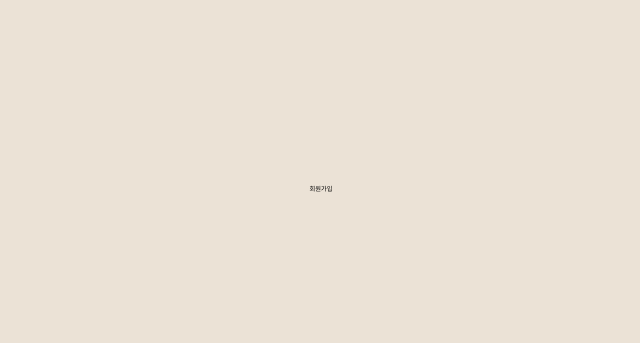
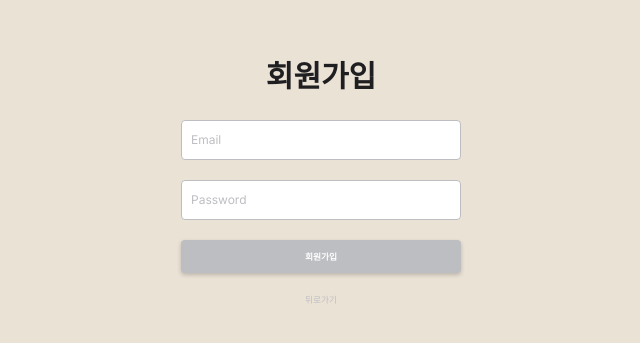
Before and after one commit to ejinn1/tOdO, a Next.js app: page /signup in a window 1280 px wide. Shown: the part 211-554 px from the top of the page, without its empty margins (319-959 px from the left). Built offline with nearby package versions, Linux system fonts and the light colour scheme; no server answers.

Commit message:
feat: 회원가입 페이지 로그인 레이아웃하고 비슷하게 완성

```diff
--- a/src/app/(public)/signup/page.tsx
+++ b/src/app/(public)/signup/page.tsx
@@ -1,5 +1,185 @@
 "use client";
 
+import { createClient } from "@/utils/supabase/client";
+import Link from "next/link";
+import { useRouter } from "next/navigation";
+import { FormEvent, useState } from "react";
+import styled from "styled-components";
+
 export default function SignUpPage() {
-  return <div>회원가입</div>;
+  const router = useRouter();
+  const supabase = createClient();
+  const [email, setEmail] = useState("");
+  const [password, setPassword] = useState("");
+  const [emailLabel, setEmailLabel] = useState("Email");
+  const [passwordLabel, setPasswordLabel] = useState("Password");
+  const [emailError, setEmailError] = useState(false);
+  const [passwordError, setPasswordError] = useState(false);
+
+  const handleSignUp = async (e: FormEvent) => {
+    e.preventDefault();
+    setEmailError(false);
+    setPasswordError(false);
+
+    if (!email.match(/^[a-zA-Z0-9._%+-]+@[a-zA-Z0-9.-]+\.[a-zA-Z]{2,}$/)) {
+      setEmailError(true);
+      return;
+    }
+
+    if (!password.match(/^(?=.*[!@#$%^&*])(?=.*[0-9])(?=.*[a-zA-Z]).{8,}$/)) {
+      setPasswordError(true);
+      return;
+    }
+
+    const { error } = await supabase.auth.signUp({
+      email,
+      password,
+    });
+
+    if (error) {
+      alert("Sign up failed: " + error.message);
+    } else {
+      router.push("/");
+    }
+  };
+
+  return (
+    <Container>
+      <H1>회원가입</H1>
+      <Form onSubmit={handleSignUp}>
+        <InputContainer>
+          <Input
+            type="text"
+            value={email}
+            onChange={(e) => setEmail(e.target.value)}
+            placeholder=" "
+            onFocus={() => {
+              setEmailLabel("아이디");
+              setEmailError(false);
+            }}
+            onBlur={() => email === "" && setEmailLabel("Email")}
+            $isValid={emailError}
+          />
+          <InputLabel>{emailLabel}</InputLabel>
+        </InputContainer>
+        <InputContainer>
+          <Input
+            type="password"
+            value={password}
+            onChange={(e) => setPassword(e.target.value)}
+            placeholder=" "
+            onFocus={() => {
+              setPasswordLabel("비밀번호");
+              setPasswordError(false);
+            }}
+            onBlur={() => password === "" && setPasswordLabel("Password")}
+            $isValid={passwordError}
+          />
+          <InputLabel>{passwordLabel}</InputLabel>
+        </InputContainer>
+        <Button type="submit" $isEmpty={email === "" || password === ""}>
+          회원가입
+        </Button>
+      </Form>
+      <Link href={"/login"}>
+        <SignupWrapper>
+          <SignUpLink>뒤로가기</SignUpLink>
+        </SignupWrapper>
+      </Link>
+    </Container>
+  );
 }
+
+const H1 = styled.h1`
+  font-size: ${({ theme }) => theme.fontSizes.largeTitle};
+  font-weight: ${({ theme }) => theme.fontWeights.bold};
+  color: ${({ theme }) => theme.colors.darkGray};
+`;
+
+const Container = styled.div`
+  display: flex;
+  flex-direction: column;
+  justify-content: center;
+  align-items: center;
+  width: 100%;
+  max-width: 60rem;
+  height: 100%;
+  padding-bottom: 2rem;
+`;
+
+const Form = styled.form`
+  width: 100%;
+  max-width: 28rem;
+`;
+
+const InputContainer = styled.div`
+  position: relative;
+  margin-bottom: 2rem;
+  width: 100%;
+
+  &:focus-within label,
+  input:not(:placeholder-shown) + label {
+    top: -1.5rem;
+    left: 0rem;
+    font-size: ${({ theme }) => theme.fontSizes.caption};
+    color: ${({ theme }) => theme.colors.mediumGray};
+    padding: 0 0.4rem;
+  }
+`;
+
+const Input = styled.input<{ $isValid: boolean }>`
+  width: 100%;
+  padding: 1.2rem 1rem;
+  border: 1px solid
+    ${({ $isValid, theme }) =>
+      $isValid ? theme.colors.lightRed : theme.colors.lightGray};
+  border-radius: 0.4rem;
+  box-sizing: border-box;
+  outline: none;
+  color: ${({ theme }) => theme.colors.mediumGray};
+  font-size: ${({ theme }) => theme.fontSizes.body};
+  background-color: ${({ theme }) => theme.colors.white};
+`;
+
+const InputLabel = styled.label`
+  position: absolute;
+  top: 1rem;
+  left: 1rem;
+  font-size: ${({ theme }) => theme.fontSizes.body};
+  color: ${({ theme }) => theme.colors.lightGray};
+  pointer-events: none;
+  transition: 0.2s ease all;
+`;
+
+const Button = styled.button<{ $isEmpty: boolean }>`
+  width: 100%;
+  padding: 1rem;
+  background-color: ${({ $isEmpty, theme }) =>
+    $isEmpty ? theme.colors.lightGray : theme.colors.lightBlue};
+  color: white;
+  border: none;
+  border-radius: 0.4rem;
+  font-size: ${({ theme }) => theme.fontSizes.caption};
+  font-weight: ${({ theme }) => theme.fontWeights.bold};
+  cursor: pointer;
+  box-shadow: 0 2px 4px rgba(0, 0, 0, 0.2);
+  transition: filter 0.3s ease-in-out;
+
+  ${({ $isEmpty }) =>
+    !$isEmpty &&
+    `
+      &:hover {
+    filter: brightness(1.2);
+  }
+  `}
+`;
+
+const SignupWrapper = styled.div`
+  width: 100%;
+  padding: 2rem 0;
+`;
+
+const SignUpLink = styled.div`
+  font-size: ${({ theme }) => theme.fontSizes.caption};
+  color: ${({ theme }) => theme.colors.lightGray};
+`;
```
